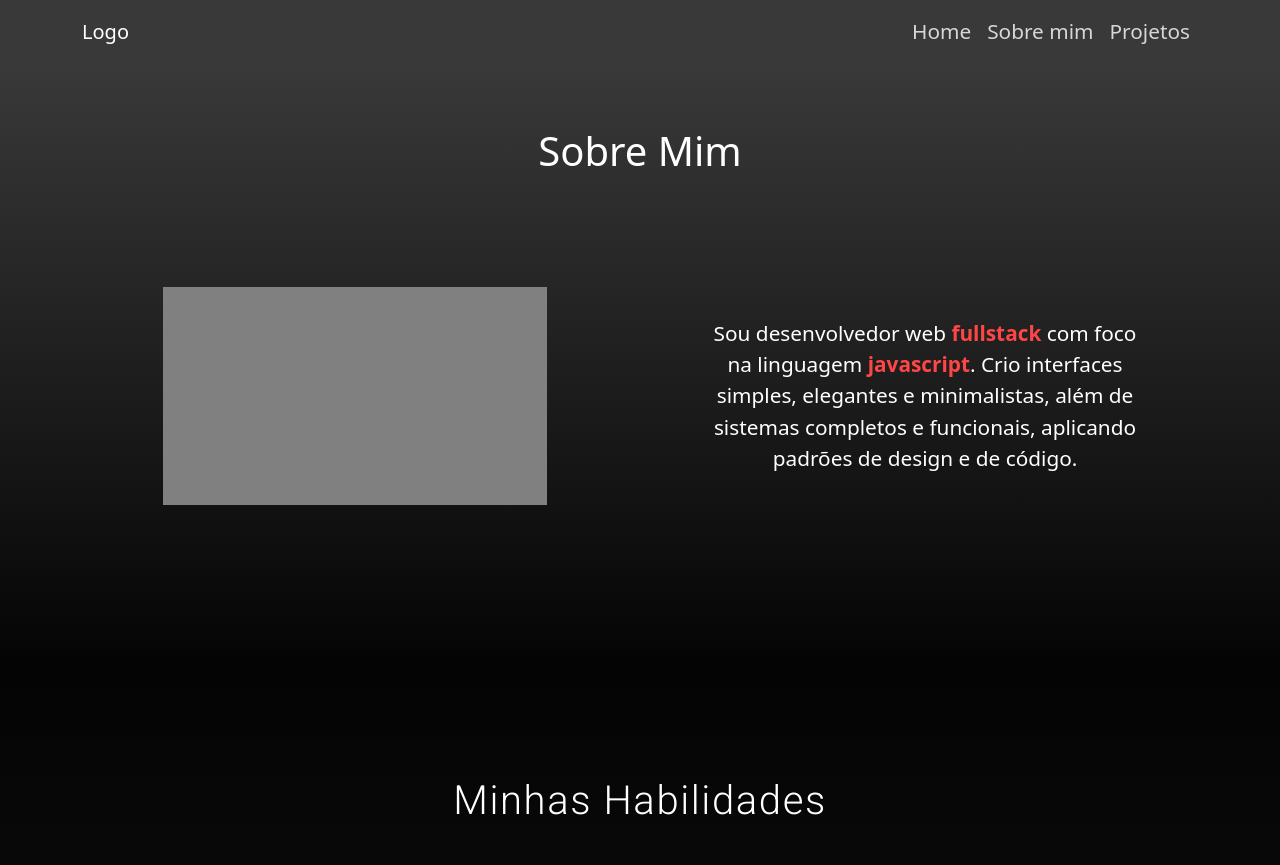
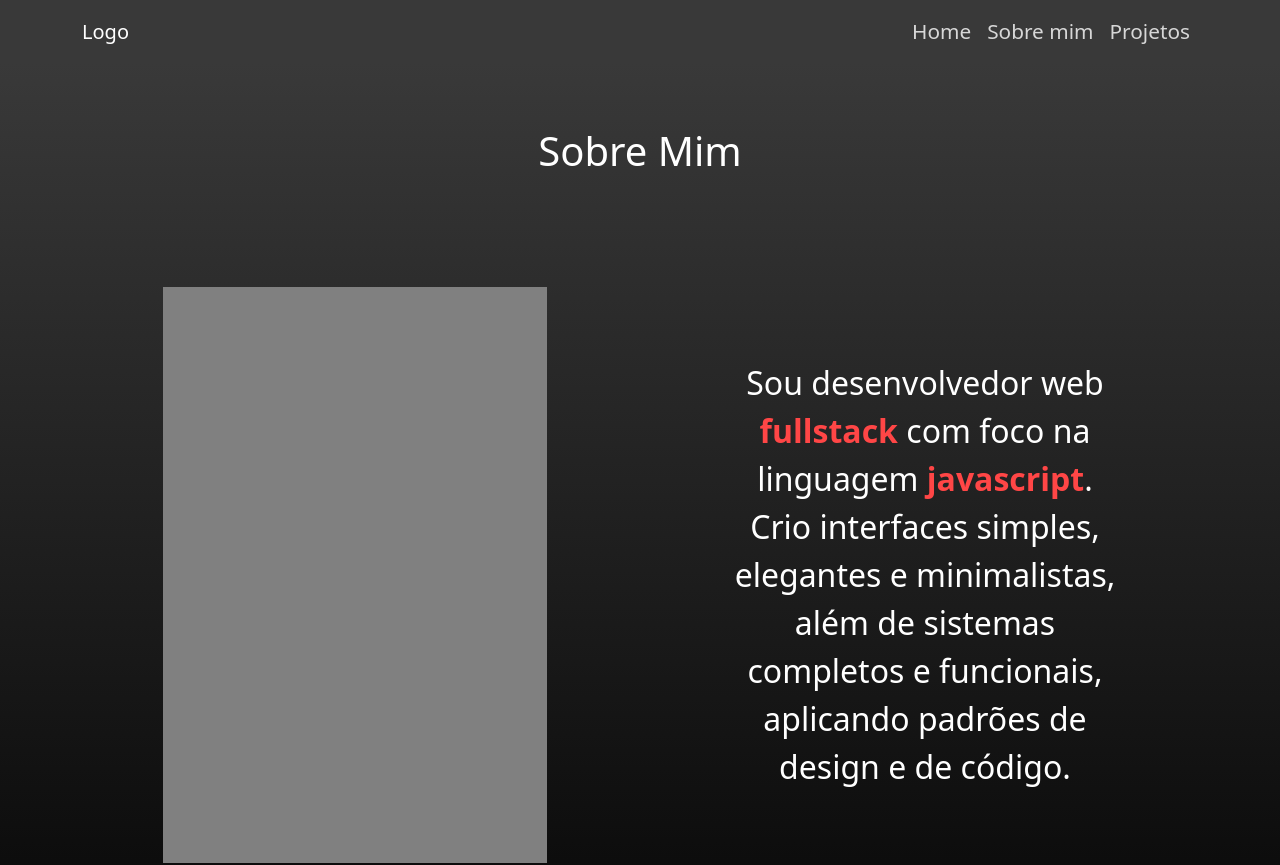
Before and after one commit to Rauatorres/meu-site-client, a React (Create React App) app: page /sobre in a window 1280 px wide. Shown: the top 865 px of the page. Built offline with nearby package versions, Linux system fonts and the light colour scheme.

Commit message:
sobre - mudando tamanho da foto e da fonte do texto de apresentação

```diff
--- a/src/components/content/sobre/css/Apresentacao.css
+++ b/src/components/content/sobre/css/Apresentacao.css
@@ -12,8 +12,8 @@
 }
 
 .SobreMinhaFoto{
-    width: 70vw;
-    height: 40vw;
+    width: 80vw;
+    height: 140vw;
     margin: auto;
     background-color: grey;
 }
@@ -40,26 +40,26 @@ strong{
         width: 30vw;
     }
     .SobreMinhaFoto{
-        height: 17vw;
+        width: 30vw;
+        height: 45vw;
     }
     .SobreApresentacaoDescricao{
         margin: auto;
-        font-size: 0.6rem;
+        font-size: 1rem;
     }
 }
-@media (min-width: 668px) {
+@media (min-width: 768px) {
     .SobreApresentacaoDescricao{
-        font-size: 0.8rem;
+        font-size: 1.2rem;
     }
 }
 @media (min-width: 992px){
     .SobreApresentacaoDescricao{
-        width: 35vw;
-        font-size: 1rem;
+        font-size: 1.7rem;
     }
 }
 @media (min-width: 1200px){
     .SobreApresentacaoDescricao{
-        font-size: 1.3rem;
+        font-size: 2rem;
     }
 }
```
